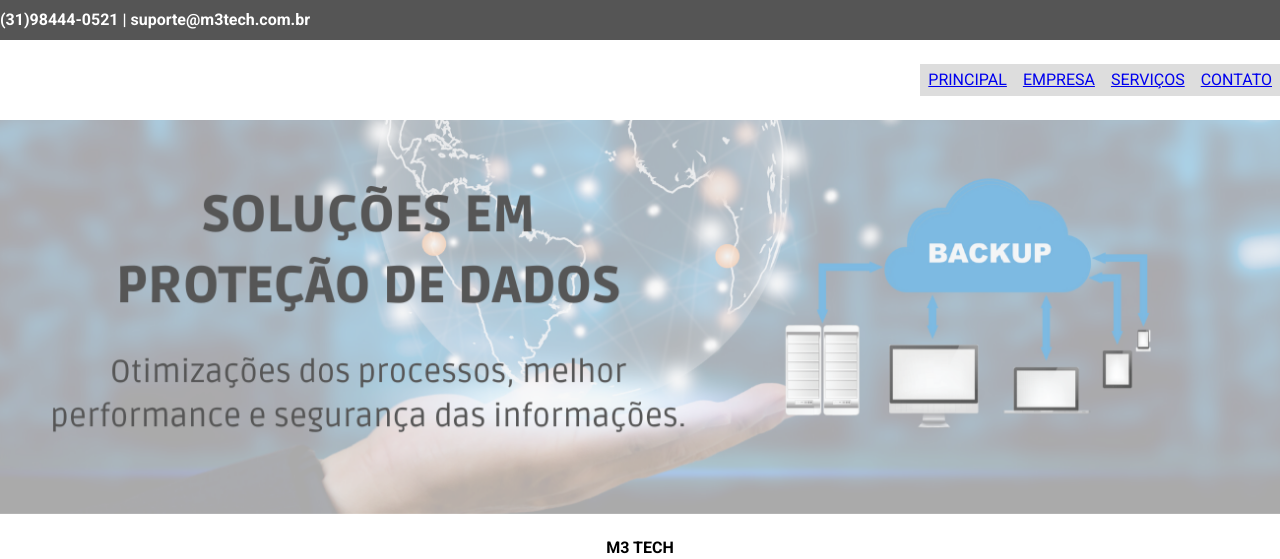
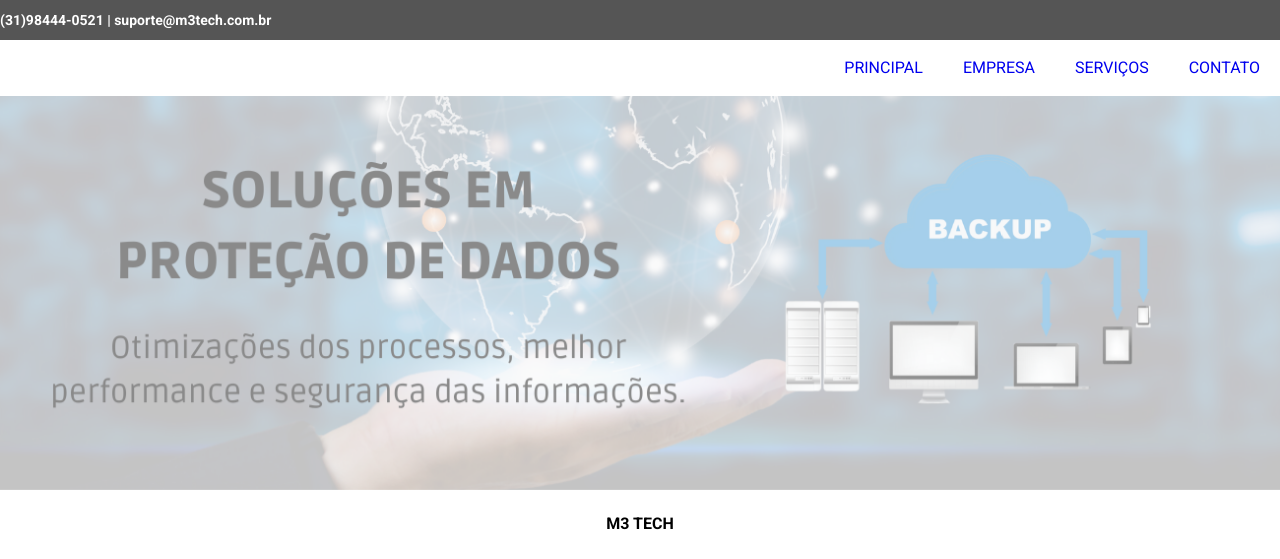
Before and after one commit to mackristofer/poc-animation-css, a plain HTML site: page index.html in a window 1280 px wide. Shown: the top 559 px of the page. Drawn offline with Linux system fonts and the light colour scheme.

Commit message:
Finalizado

```diff
--- a/css/custom.css
+++ b/css/custom.css
@@ -9,13 +9,14 @@
   align-items: center;
   background: #555;
   color: white;
+  font-weight: normal;
+  font-size: 14px;
 }
 
 .nav-container {
     display: flex;
-  align-items: center;
     justify-content: right;
-  height: 80px;
+    box-sizing: border-box;
     position: -webkit-sticky;
     position: sticky;
     top: 0;
@@ -25,17 +26,24 @@
 
 .nav-container ul {
   list-style-type: none;
+  display: flex;
+  flex-direction: row;
 }
 
 .nav-container li {
-  float: right;
+  display: inline;
 }
 
 .nav-container li a {
-  display: block;
-  padding: 8px;
+  display: inline-block;
+  cursor: pointer;
+  text-decoration: none;
+  padding: 20px;
+}
+
+.nav-container li a:hover{
     background-color: #dddddd;
-  cursor: pointer;
+    color: #032342;
 }
 
 .carousel-container {
@@ -61,6 +69,26 @@
 }
 .carousel-container > img:nth-child(5) {
   animation-delay: 16s;
+}
+
+@keyframes fade-carousel {
+    0% {
+      opacity: 0;
+      animation-timing-function: ease-in;
+    }
+    10% {
+      opacity: 1;
+      animation-timing-function: ease-out;
+    }
+    18% {
+      opacity: 1;
+    }
+    25% {
+      opacity: 0;
+    }
+    100% {
+      opacity: 0;
+    }
   }
 
 .sobre-container {
@@ -180,24 +208,3 @@
     opacity: 1;
   }
 }
-
-@keyframes fade-carousel {
-  0% {
-    opacity: 0;
-    animation-timing-function: ease-in;
-  }
-  8% {
-    opacity: 1;
-    animation-timing-function: ease-out;
-  }
-  17% {
-    opacity: 1;
-  }
-
-  25% {
-    opacity: 0;
-  }
-  100% {
-    opacity: 0;
-  }
-}
--- a/index.html
+++ b/index.html
@@ -14,10 +14,10 @@
         <section class="contato-container"><h1>(31)98444-0521 | suporte@m3tech.com.br</h1></section>
         <nav class="nav-container">
             <ul>
+                <li><a href="#home">PRINCIPAL</a></li>
+                <li><a href="#news">EMPRESA</a></li>
+                <li><a href="#contact">SERVIÇOS</a></li>
                 <li><a href="#about">CONTATO</a></li>
-                <li><a href="#contact">SERVIÇOS</a></li>
-                <li><a href="#news">EMPRESA</a></li>
-                <li><a href="#home">PRINCIPAL</a></li>
               </ul>
         </nav>
         <section class="carousel-container">
```
Lines whose indentation alone changed are shown as unchanged.
